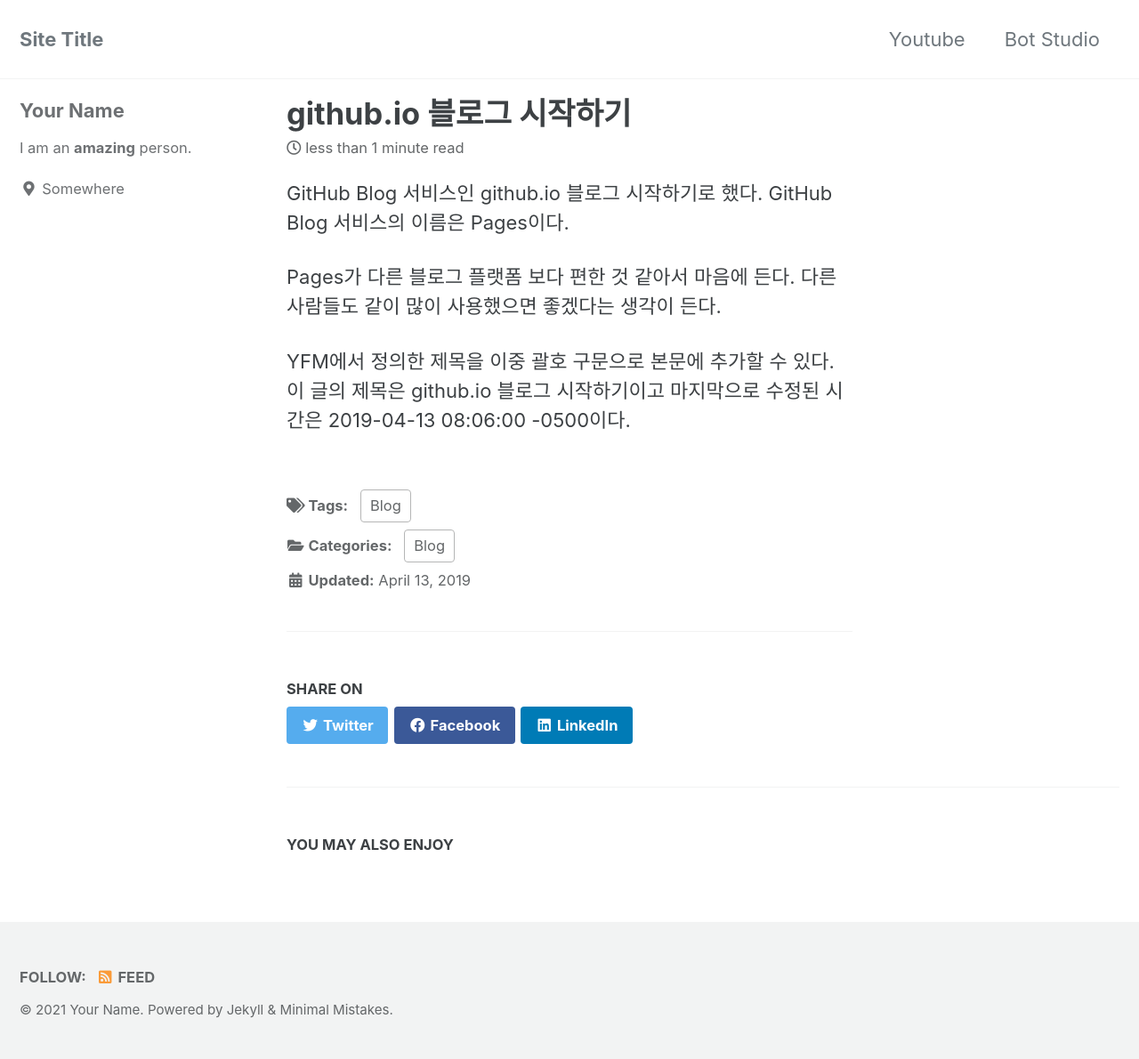
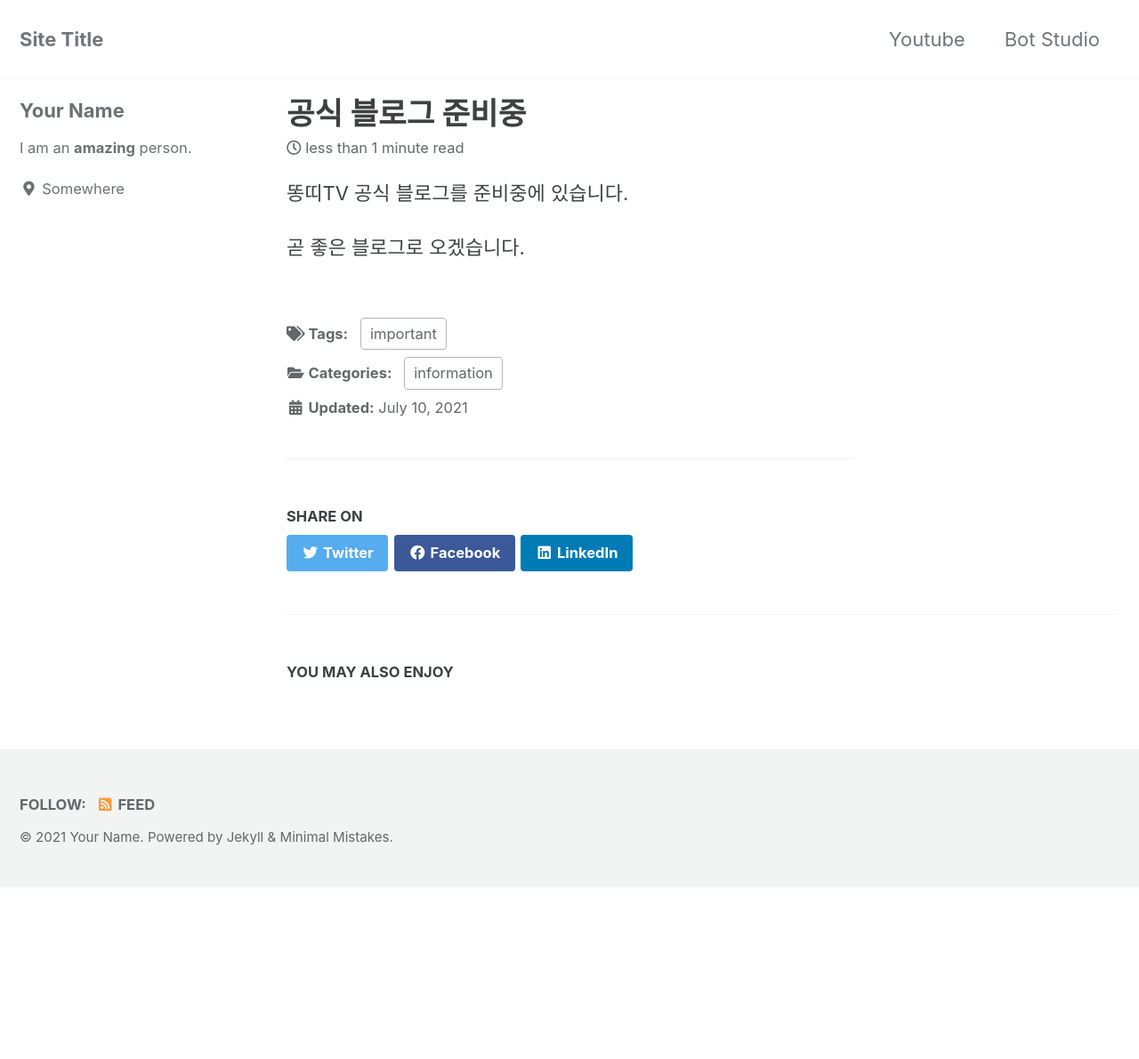
Before and after one commit to Ddongddi/ddongddi.github.io, a Jekyll site: the page built from _posts/2021-07-10-first-posts.md, in a window 1280 px wide. Shown: the whole page at 89% size. Built offline with Jekyll 4.4.1, drawn with Linux system fonts in a browser that asks for light colours; cached includes are drawn as plain includes; after the commit the page ends 997 px from its top, so only the background shows below that.

Commit message:
Updated first-posts

```diff
--- a/_posts/2021-07-10-first-posts.md
+++ b/_posts/2021-07-10-first-posts.md
@@ -1,20 +1,14 @@
 ---
-title:  "github.io 블로그 시작하기"
-excerpt: "GitHub Blog 서비스인 github.io 블로그 시작하기로 했다."
+title:  "공식 블로그 준비중"
+excerpt: "현재 블로그 계획 알려드립니다."
 
 categories:
-  - Blog
+  - information
 tags:
-  - Blog
-last_modified_at: 2019-04-13T08:06:00-05:00
+  - important
+last_modified_at: 2021-07-10T08:06:00-05:00
 ---
 
-GitHub Blog 서비스인 github.io 블로그 시작하기로 했다.
-GitHub Blog 서비스의 이름은 Pages이다.
+똥띠TV 공식 블로그를 준비중에 있습니다.
 
-Pages가 다른 블로그 플랫폼 보다 편한 것 같아서 마음에 든다.
-다른 사람들도 같이 많이 사용했으면 좋겠다는 생각이 든다.
-
-YFM에서 정의한 제목을 이중 괄호 구문으로 본문에 추가할 수 있다.
-이 글의 제목은 {{ page.title }}이고
-마지막으로 수정된 시간은 {{ page.last_modified_at }}이다.
+곧 좋은 블로그로 오겠습니다.
```
